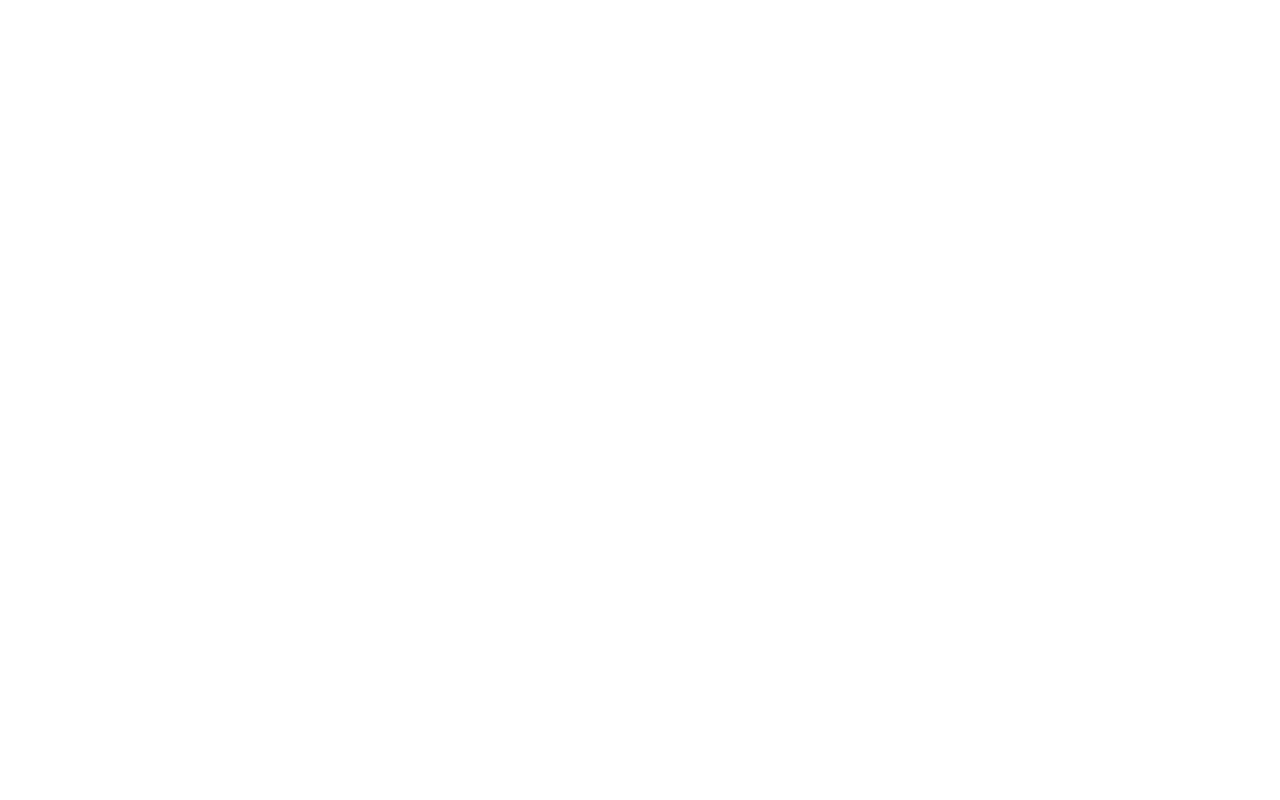
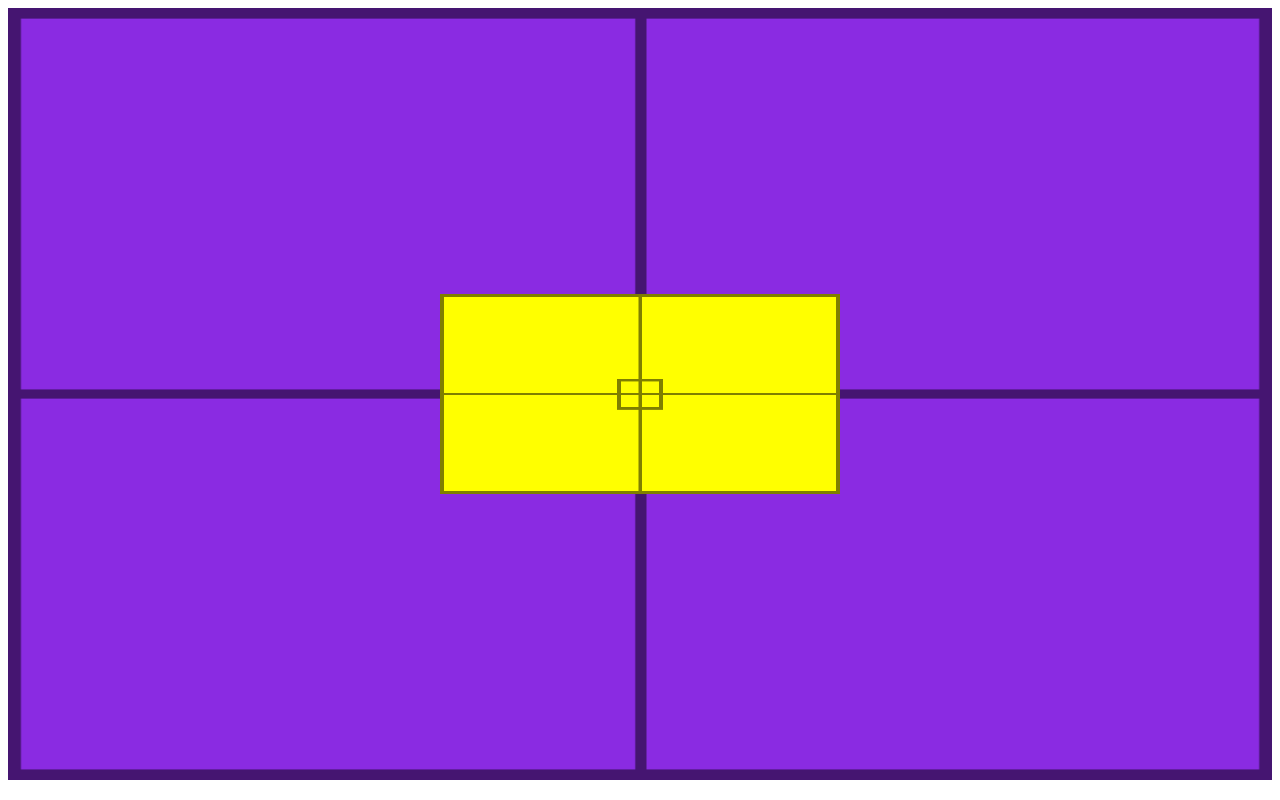
Before and after one commit to joelemerson0508/html-css, a plain HTML site: page html e css 16/index7.html in a window 1280 px wide. Drawn offline with Linux system fonts and the light colour scheme.

Commit message:
erro fixed

```diff
--- a/html e css 16/index7.html
+++ b/html e css 16/index7.html
@@ -6,19 +6,41 @@
     <meta name="viewport" content="width=device-width, initial-scale=1.0">
     <title>Alinhamento Vertical</title>
     <style>
-        main {
-            background-color: purple;
+        #container {
+            background-image: url(imagens/target001.png);
+            background-size: 100% 100%;
+
+            position: relative;
+            height: 94vh;
+            padding: 10px;
+            background-color: blueviolet;
+        }
+
+        #conteudo {
+            background-image: url(imagens/target001.png);
+            background-size: 100% 100%;
+
+            position: absolute;
+            height: 200px;
+            width: 400px;
+            background-color: yellow;
+
+            left: 50%;
+            top: 50%;
+
+            transform: translate(-50%, -50%);
+
         }
 
 
     </style>
 </head>
 <body>
-    <main>
-       <article>
+    <section id="container">
+       <article id="conteudo">
 
        </article>
-    </main>
+    </section>
 
 </body>
 </html>
```
